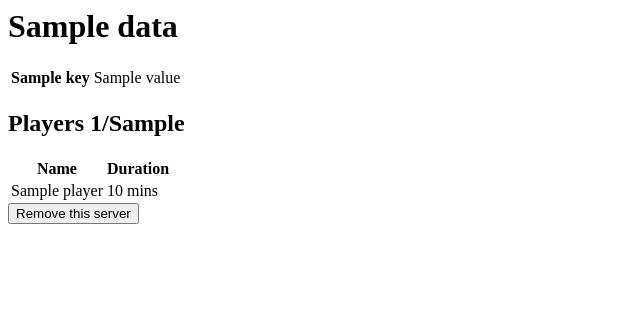
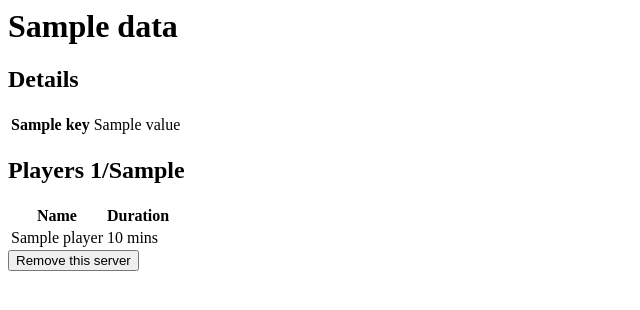
Before and after one commit to michaelimfeld/sourcemon, a Flask app: template sourcemon/static/apps/sourcemon/templates/server.html in a window 1280 px wide. Shown: the top 310 px of the page, without its empty margins (0-640 px from the left). Run offline with Flask 2, Linux system fonts and the light colour scheme; the template is opened without the code that fills it: most values are stand-ins (such as "Sample title", 1, 10 or a date in 2020).

Commit message:
Rearrange tables on server details page

```diff
--- a/sourcemon/static/apps/sourcemon/templates/server.html
+++ b/sourcemon/static/apps/sourcemon/templates/server.html
@@ -1,4 +1,6 @@
 <h1>{{ server.data.server_name }}</h1>
+<div class="col-md-6">
+    <h2>Details</h2>
     <table class="table">
         <tbody>
             <tr ng-repeat="(key, value) in server.data" ng-if="key != 'players'">
@@ -9,6 +11,8 @@
             </tr>
         </tbody>
     </table>
+</div>
+<div class="col-md-6">
     <h2>Players {{ server.data.player_count }}/{{ server.data.max_players }}</h2>
     <table class="table">
         <thead>
@@ -19,13 +23,15 @@
         </thead>
         <tbody>
             <tr ng-repeat="player in server.players">
-            <td class="col-lg-2">
+                <td class="col-lg-8">
                     {{ player.name }}
                 </td>
-            <td class="col-lg-10">{{ server.getDuration(player.duration) }} mins</td>
+                <td class="col-lg-4">{{ server.getDuration(player.duration) }} mins</td>
             </tr>
         </tbody>
     </table>
+</div>
+
 <div class="btn-group btn-group-justified" role="group">
     <div class="btn-group" role="group">
         <button type="button" class="btn btn-danger" ng-click="server.remove()">Remove this server</button>
```
Lines whose indentation alone changed are shown as unchanged.
